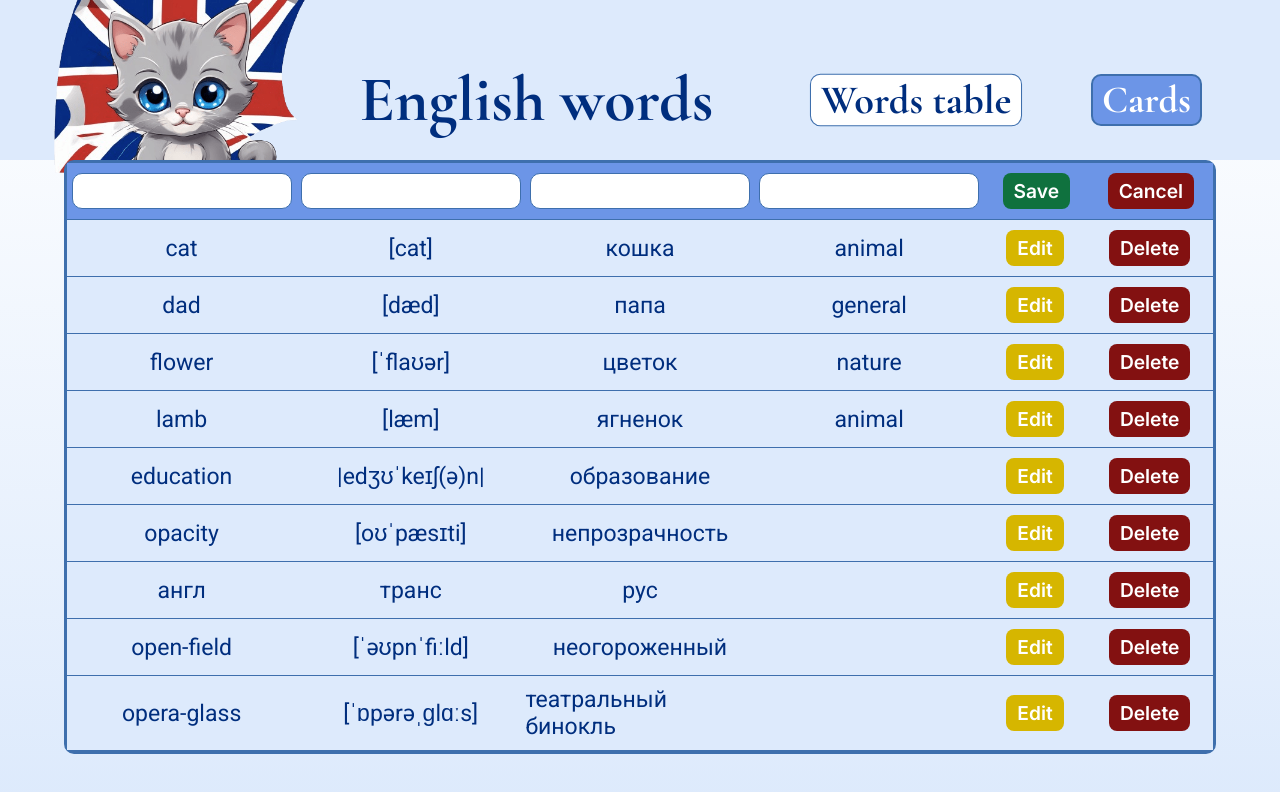
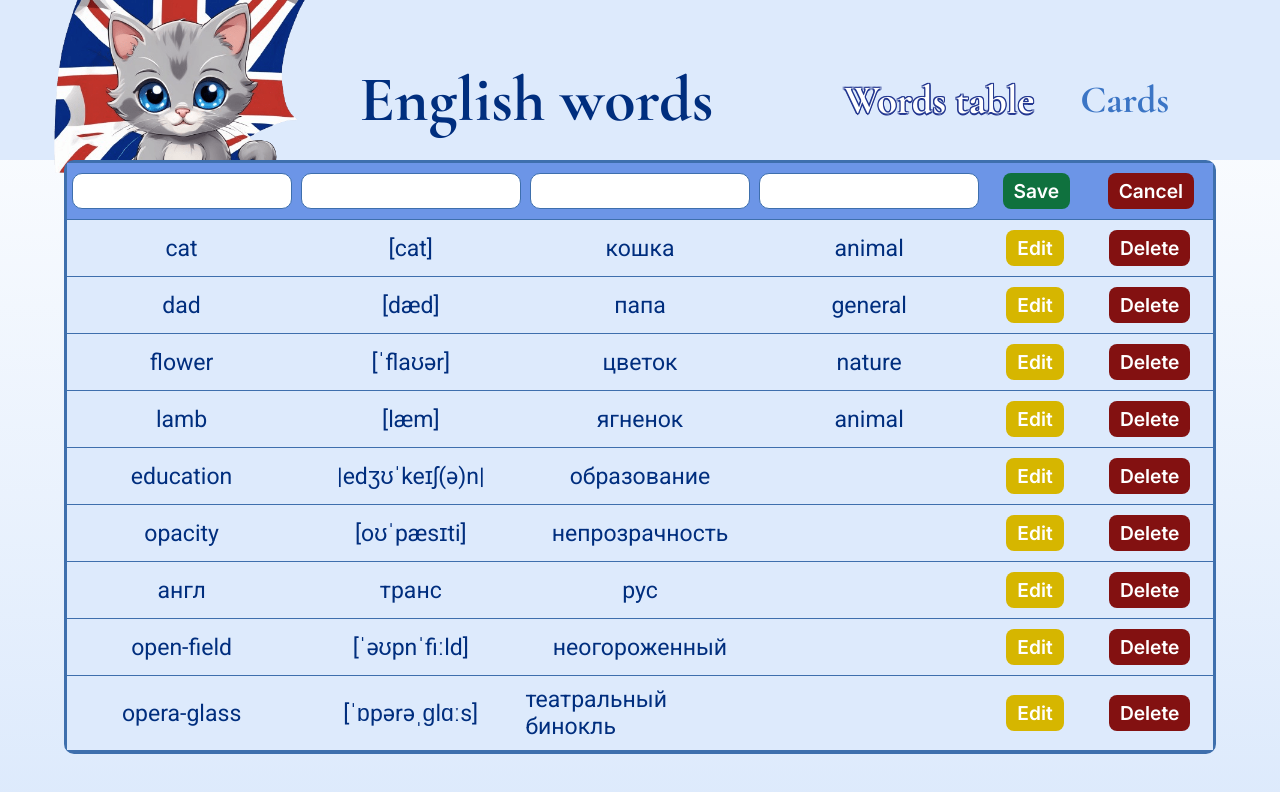
Before and after one commit to Irina864/english-space-app, a React (Create React App) app: page / in a window 1280 px wide. In both pictures the pointer is over the link "Words table". Shown: the top 792 px of the page. Built offline with nearby package versions, Linux system fonts and the light colour scheme.

Commit message:
add functionality

```diff
--- a/src/components/Navbar/Navbar.css
+++ b/src/components/Navbar/Navbar.css
@@ -4,25 +4,24 @@
   max-height: 200px;
   display: flex;
   flex-direction: row;
-  justify-content: space-around;
+  justify-content: center;
   align-items: center;
+  gap: 7%;
   margin: 0;
 }
 .nav .nav__item {
   padding: 0.25% 2%;
-  background-color: #6c95e7;
-  border: 2px solid #3e6fad;
-  border-radius: 10px;
   font-family: "Cormorant Garamond", serif;
   font-size: 3vw;
-  color: #ffffff;
+  color: #3b75c5;
   font-weight: 700;
   text-decoration: none;
 }
 .nav .nav__item:hover {
-  color: #002e7e;
-  background-color: #ffffff;
-  border: 1px solid #3e6fad;
+  color: #ffffff;
+  text-shadow: 0px 2px 0 rgb(35, 55, 144), 0px -1px 0 rgb(35, 55, 144), 1px 0px 0 rgb(35, 55, 144), -1px 0px 0 rgb(35, 55, 144), 1px 1px 0 rgb(35, 55, 144), 1px -1px 0 rgb(35, 55, 144), -1px 1px 0 rgb(35, 55, 144), -1px -1px 0 rgb(35, 55, 144);
+  -webkit-text-shadow: 0px 2px 0 rgb(35, 55, 144), 0px -1px 0 rgb(35, 55, 144), 1px 0px 0 rgb(35, 55, 144), -1px 0px 0 rgb(35, 55, 144), 1px 1px 0 rgb(35, 55, 144), 1px -1px 0 rgb(35, 55, 144), -1px 1px 0 rgb(35, 55, 144), -1px -1px 0 rgb(35, 55, 144);
+  -moz-text-shadow: 0px 2px 0 rgb(35, 55, 144), 0px -1px 0 rgb(35, 55, 144), 1px 0px 0 rgb(35, 55, 144), -1px 0px 0 rgb(35, 55, 144), 1px 1px 0 rgb(35, 55, 144), 1px -1px 0 rgb(35, 55, 144), -1px 1px 0 rgb(35, 55, 144), -1px -1px 0 rgb(35, 55, 144);
+  transform: scale(1.05);
   cursor: pointer;
-  transform: scale(1.05);
 }/*# sourceMappingURL=Navbar.css.map */
--- a/src/components/Navbar/Navbar.scss
+++ b/src/components/Navbar/Navbar.scss
@@ -1,24 +1,34 @@
 @import '../../template';
 @import '../../variables';
+
 .nav {
     max-height: 200px;
     display: flex;
-    @include flex(row, space-around, center);
+    @include flex(row, center, center);
+    gap: 7%;
     margin: 0;
-
     .nav__item {
         padding: 0.25% 2%;
-        background-color: $colorBackgroundMedium;
-        border: 2px solid $colorBackgroundDark;
-        border-radius: 10px;
-        @include font($font3, 3vw, $colorTextLight, 700);
+        @include font($font3, 3vw, $colorTextMedium, 700);
         text-decoration: none;
         &:hover {
-            color: $colorTextDark;
-            background-color: $colorTextLight;
-            border: 1px solid $colorBackgroundDark;
+            color: $colorTextLight;
+            text-shadow: 0px 2px 0 rgb(35, 55, 144), 0px -1px 0 rgb(35, 55, 144),
+                1px 0px 0 rgb(35, 55, 144), -1px 0px 0 rgb(35, 55, 144),
+                1px 1px 0 rgb(35, 55, 144), 1px -1px 0 rgb(35, 55, 144),
+                -1px 1px 0 rgb(35, 55, 144), -1px -1px 0 rgb(35, 55, 144);
+            -webkit-text-shadow: 0px 2px 0 rgb(35, 55, 144),
+                0px -1px 0 rgb(35, 55, 144), 1px 0px 0 rgb(35, 55, 144),
+                -1px 0px 0 rgb(35, 55, 144), 1px 1px 0 rgb(35, 55, 144),
+                1px -1px 0 rgb(35, 55, 144), -1px 1px 0 rgb(35, 55, 144),
+                -1px -1px 0 rgb(35, 55, 144);
+            -moz-text-shadow: 0px 2px 0 rgb(35, 55, 144),
+                0px -1px 0 rgb(35, 55, 144), 1px 0px 0 rgb(35, 55, 144),
+                -1px 0px 0 rgb(35, 55, 144), 1px 1px 0 rgb(35, 55, 144),
+                1px -1px 0 rgb(35, 55, 144), -1px 1px 0 rgb(35, 55, 144),
+                -1px -1px 0 rgb(35, 55, 144);
+            transform: scale(1.05);
             cursor: pointer;
-            transform: scale(1.05);
         }
     }
 }
--- a/src/components/Table/Table.css
+++ b/src/components/Table/Table.css
@@ -6,11 +6,4 @@
   margin: 0 5%;
   border: 3px solid #3e6fad;
   border-radius: 10px;
-}
-
-.main__card {
-  display: flex;
-  flex-direction: row;
-  justify-content: center;
-  align-items: center;
 }/*# sourceMappingURL=Table.css.map */
```
Also changed, not shown: 2 other files (tests, documents, lock files or other folders).
